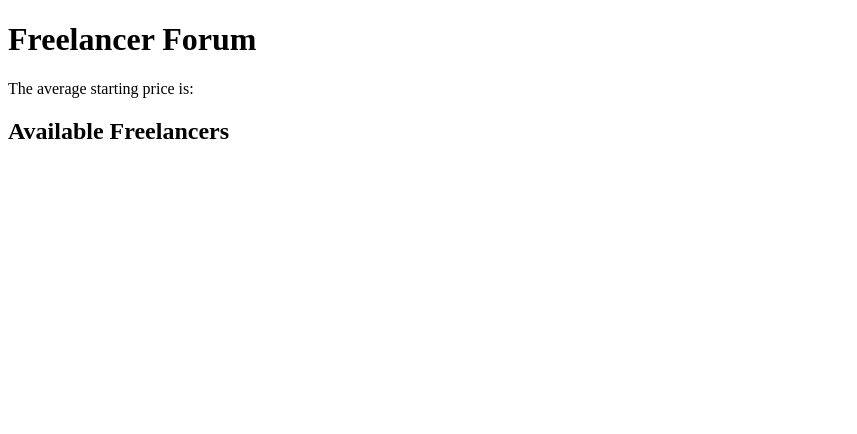
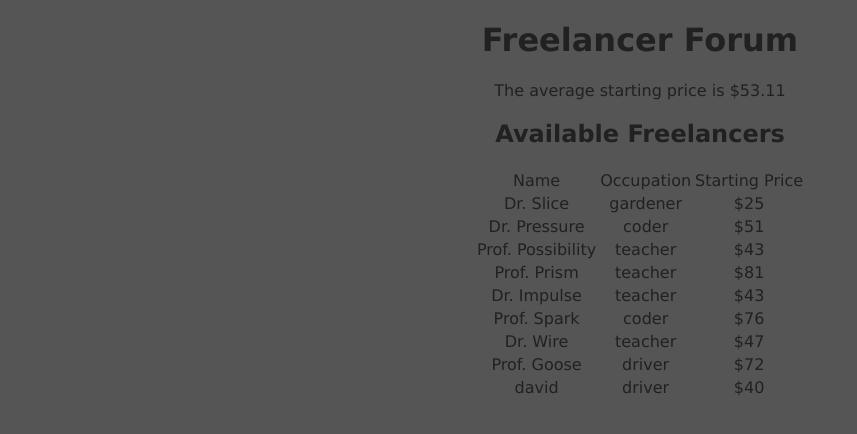
Before and after one commit to daniel-sanpedro/Freelancer-Forum, a plain HTML site: page index.html in a window 1280 px wide. Shown: the whole page, without its empty margins (0-857 px from the left). Drawn offline with Linux system fonts and the light colour scheme.

Commit message:
<completed>

```diff
--- a/index.html
+++ b/index.html
@@ -4,12 +4,22 @@
     <meta charset="UTF-8" />
     <meta name="viewport" content="width=device-width, initial-scale=1.0" />
     <link rel="stylesheet" href="style.css" />
-    <title>Document</title>
+    <title>Freelancer Forum</title>
   </head>
   <body>
     <h1>Freelancer Forum</h1>
-    <p>The average starting price is: </p>
+    <p>The average starting price is $<span>50</span></p>
     <h2>Available Freelancers</h2>
+    <table class="center">
+      <thead>
+        <tr>
+          <td>Name</td>
+          <td>Occupation</td>
+          <td>Starting Price</td>
+          <tbody></tbody>
+        </tr>
+      </thead>
+    </table>
 
     <script src="index.js"></script>
   </body>
--- a/index.js
+++ b/index.js
@@ -1,60 +1,82 @@
-// A visitor enters the website and finds a list of available freelancers. Each freelancer has a name, an occupation, and a starting price for their services. They observe on the list Alice, the writer with a starting price of $30, and Bob, who is a teacher, has a starting price of $50.
+// FREELANCER FORUM
 
-// The visitor also finds a message that displays the average starting price of all the freelancers. In this example, the average starting price is $40.
+// copied freelancers array
+const freelancers = [
+  { name: "Dr. Slice", price: 25, job: "gardener" },
+  { name: "Dr. Pressure", price: 51, job: "coder" },
+  { name: "Prof. Possibility", price: 43, job: "teacher" },
+  { name: "Prof. Prism", price: 81, job: "teacher" },
+  { name: "Dr. Impulse", price: 43, job: "teacher" },
+  { name: "Prof. Spark", price: 76, job: "coder" },
+  { name: "Dr. Wire", price: 47, job: "teacher" },
+  { name: "Prof. Goose", price: 72, job: "driver" },
+];
+// selects all spans
+const averagePriceSpan = document.querySelector("span");
+// selects all tbody elements
+const freelancersTbody = document.querySelector("tbody");
 
-// A few seconds later, a new listing appears for a freelancer named Carol, who is a programmer and has a starting price of $70. The average starting price is updated to $50.
+// this function is used to calculate the average price stored in the freelance array
+// gets average price
+function getAveragePrice() {
+  // 'total' store the sum of all freelancers prices, start at zero
+  let total = 0;
+  // this is a for loop that iterates over each freelancer
+  for (let i = 0; i < freelancers.length; i++) {
+    // inside the loop adds each preelancers price to the 'total'
+    total = total + freelancers[i].price;
+  }
+  // loop ends calculates the average price by dividing the total
+  // toFixed(2) it transforms it into a string representation with exactly two decimal places
+  return (total / freelancers.length).toFixed(2);
+}
 
-// New freelancers continue to appear every few seconds, and the average starting price is updated accordingly.
+// function is responsible for rendering the list of freelancers onto the webpage. lets break down what each line does
+function drawFreelancers() {
+  const listItems = [];
+  // the loop runs as many times as there are freelancers in the array.
+  for (let i = 0; i < freelancers.length; i++) {
+    const listItem = document.createElement("tr");
+    // listItem concatenates html strings to create a table row with three cells <td>
+    listItem.innerHTML =
+      "<td>" +
+      freelancers[i].name +
+      "</td>" +
+      "<td>" +
+      freelancers[i].job +
+      "</td>" +
+      "<td>$" +
+      freelancers[i].price +
+      "</td>";
+    listItems.push(listItem);
+  }
+  freelancersTbody.innerHTML = "";
+  for (let i = 0; i < listItems.length; i++) {
+    freelancersTbody.appendChild(listItems[i]);
+  }
+  averagePriceSpan.textContent = getAveragePrice();
+}
+function addNewbieFreelancer() {
+  if (freelancers.length < 3) {
+    freelancers.push({
+      name: "daniel",
+      job: "professional thumb wrestler",
+      price: 70,
+    });
 
-// freelancers
-// array of objects
-const freelancers = [
-  { name: "Dr. Slice", price: 25, occupation: "gardener" },
-  { name: "Dr. Pressure", price: 51, occupation: "programmer" },
-  { name: "Prof. Possibility", price: 43, occupation: "teacher" },
-  { name: "Prof. Prism", price: 81, occupation: "teacher" },
-  { name: "Dr. Impulse", price: 43, occupation: "teacher" },
-  { name: "Prof. Spark", price: 76, occupation: "programmer" },
-  { name: "Dr. Wire", price: 47, occupation: "teacher" },
-  { name: "Prof. Goose", price: 72, occupation: "driver" },
-];
+    return;
+  }
 
-// include a max count of freelancers
-const  = 10;
+  const names = ["daniel", "bob", "charlie", "david", "eve"];
+  const jobs = ["gardener", "coder", "pro thumb wrestler", "driver"];
+  const name = names[Math.floor(Math.random() * names.length)];
+  const job = jobs[Math.floor(Math.random() * jobs.length)];
+  const price = Math.floor(Math.random() * 75) + 25;
 
-// every few seconds a new freelancers will be added to the available freelancers
-//        add set interval to 3000 few seconds
-const  = setInterval(addShape, 3000);
-
-// define arrays for possible names and occupations
-
-// define initial array of freelancers
-
-// determine how to display freelancers information
-
-// write a function to render the initial freelancers data
-
-// write a function to generate a random freelancer
-//         is this function being called in an interval
-
-// write a function to calculate the average starting price of the freelancers array
-//         when should this function be called to update the displayed message
-
-// state
-// The program initializes an array of possible names and an array of possible occupations.\
-
-// The program initializes an array of at least two freelancers with names, occupations, and starting prices.
-
-// functionality
-// The initial array of freelancers is rendered onto the page.
-
-// A function is written that correctly calculates the average starting price of the freelancers array.
-
-// A function is written that generates a freelancer with a random name, occupation, and starting price. This object is pushed into the freelancers array.
-
-// An interval is set to add a freelancer and rerender every few seconds.
-
-// DOM
-// The DOM is updated to reflect the average starting price.
-
-// `document.querySelector` is correctly used to select existing DOM elements.
+  freelancers.push({ name, job, price });
+}
+// 3000 milliseconds = 3 seconds
+setInterval(() => {
+  addNewbieFreelancer();
+  drawFreelancers();
+}, 3000);
--- a/style.css
+++ b/style.css
@@ -0,0 +1,15 @@
+/* FREELANCER FORUM */
+
+body {
+  background: #555555;
+  color: #212121;
+  font-family: Verdana, Geneva, Tahoma, sans-serif;
+  text-align: center;
+  margin: 0;
+  margin-top: 0;
+}
+
+table.center {
+  margin-left: auto;
+  margin-right: auto;
+}
```
